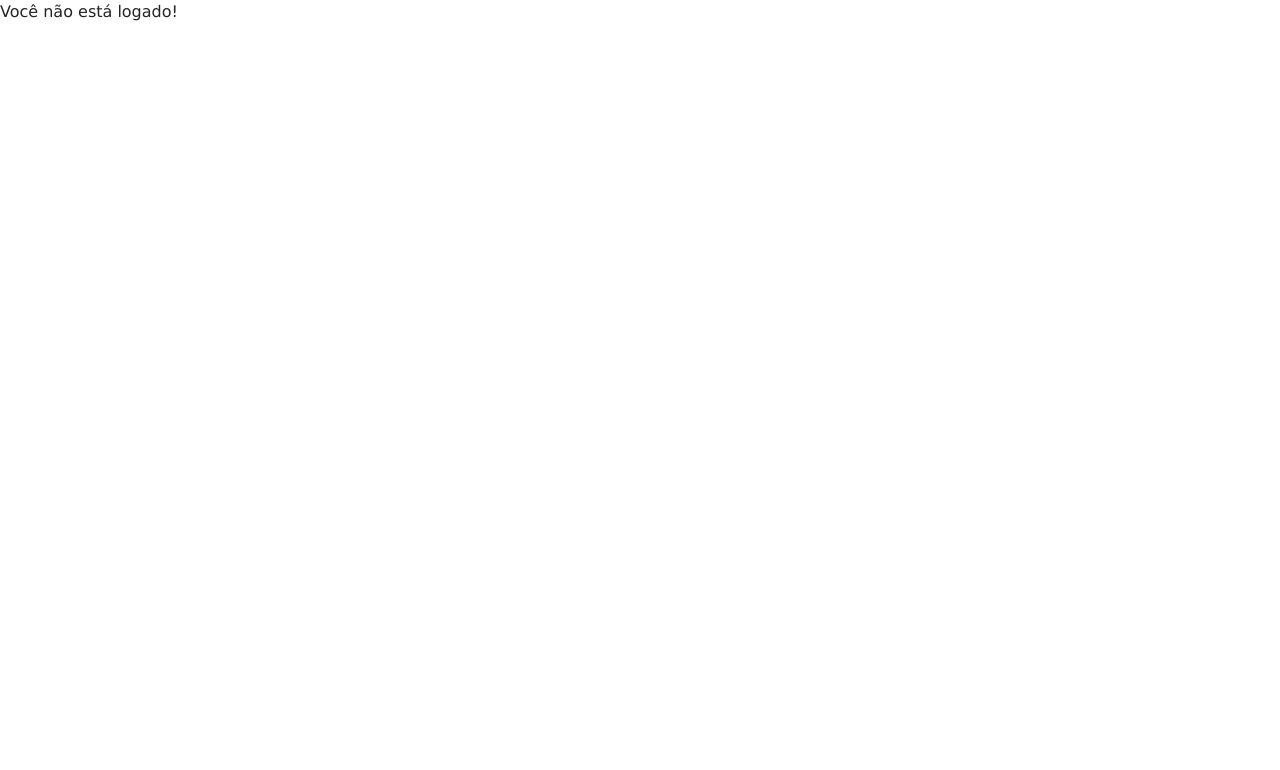
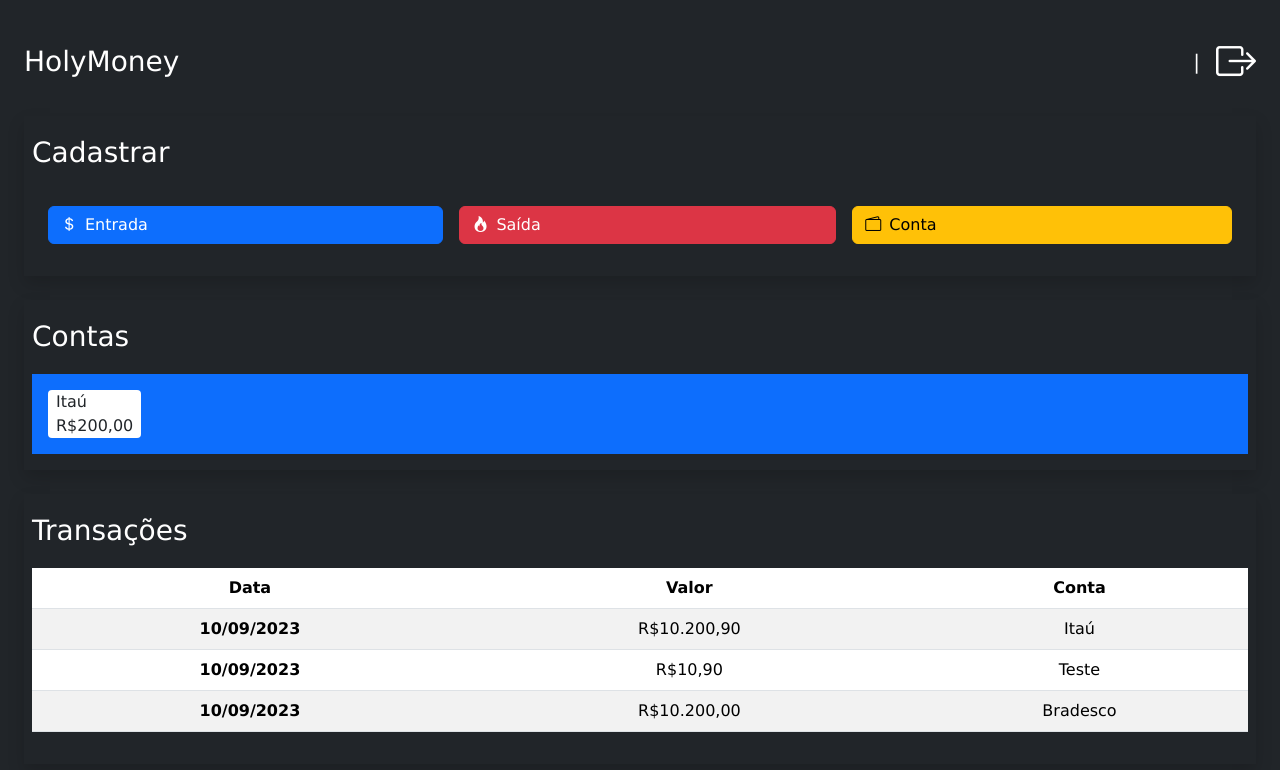
Before and after one commit to AllanLandin/HolyMoney, a Next.js app: page /home in a window 1280 px wide. Shown: the top 770 px of the page. Built offline with nearby package versions, Linux system fonts and the light colour scheme; no server answers.

Commit message:
Add the endpoint

```diff
--- /dev/null
+++ b/pages/api/getUserData.js
@@ -0,0 +1,7 @@
+async function getUserData(req, res) {
+  const { email } = JSON.parse(req.body);
+  console.log(email);
+  return res.status(200).json({ email: email });
+}
+
+export default getUserData;
--- a/pages/home.js
+++ b/pages/home.js
@@ -1,22 +1,33 @@
 import AccountCard from "components/accountCard";
 import LogOutButton from "/components/logoutBtn";
 import Table from "components/table";
-import { useSession } from "next-auth/react";
+import { getSession, useSession } from "next-auth/react";
+import { useEffect, useState } from "react";
 
 function Home() {
-  const { data: session } = useSession();
-  if (!session) {
-    return <div>Você não está logado!</div>;
-  }
-  const { user } = session;
-  console.log(session);
+  const [userData, setUserData] = useState({ teste: "teste" });
+
+  useEffect(() => {
+    getSession().then((session) => {
+      if (session) {
+        fetch("api/getUserData", {
+          method: "POST",
+          body: JSON.stringify({ email: session.user.email }),
+        })
+          .then((response) => response.json())
+          .then((data) => {
+            setUserData(data);
+          });
+      }
+    });
+  }, []);
 
   return (
     <div className="bg-dark px-4 py-2 text-white min-vh-100">
       <header className="d-flex align-items-center justify-content-between py-3 my-2">
         <div className="fs-3">HolyMoney</div>
         <div className="d-flex gap-3 align-items-center">
-          <div className="fs-5">{user.name} |</div>
+          <div className="fs-5">{userData.name} |</div>
           <LogOutButton />
         </div>
       </header>
--- a/pages/login.js
+++ b/pages/login.js
@@ -16,7 +16,6 @@ function Login() {
 
   if (session) {
     router.push("/home");
-    toast.error("Você já está logado!");
   }
 
   const handleSubmit = async (e) => {
```
